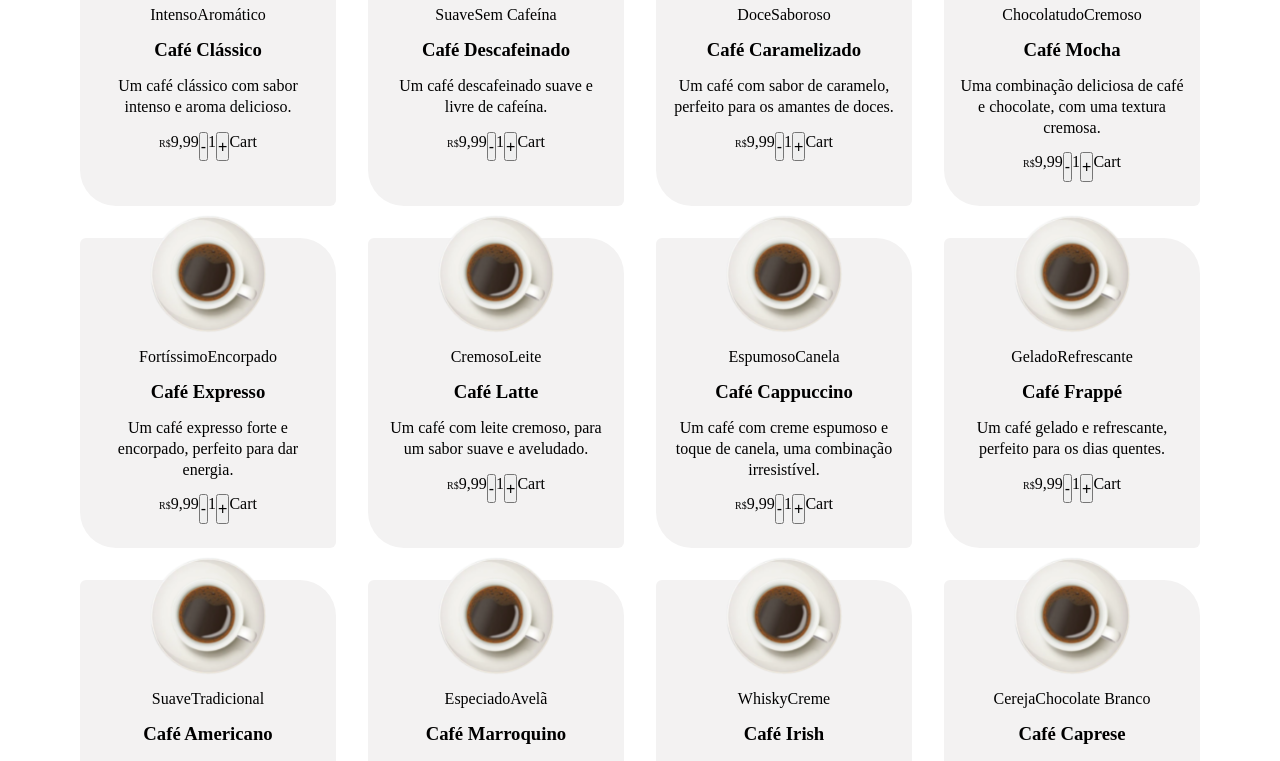
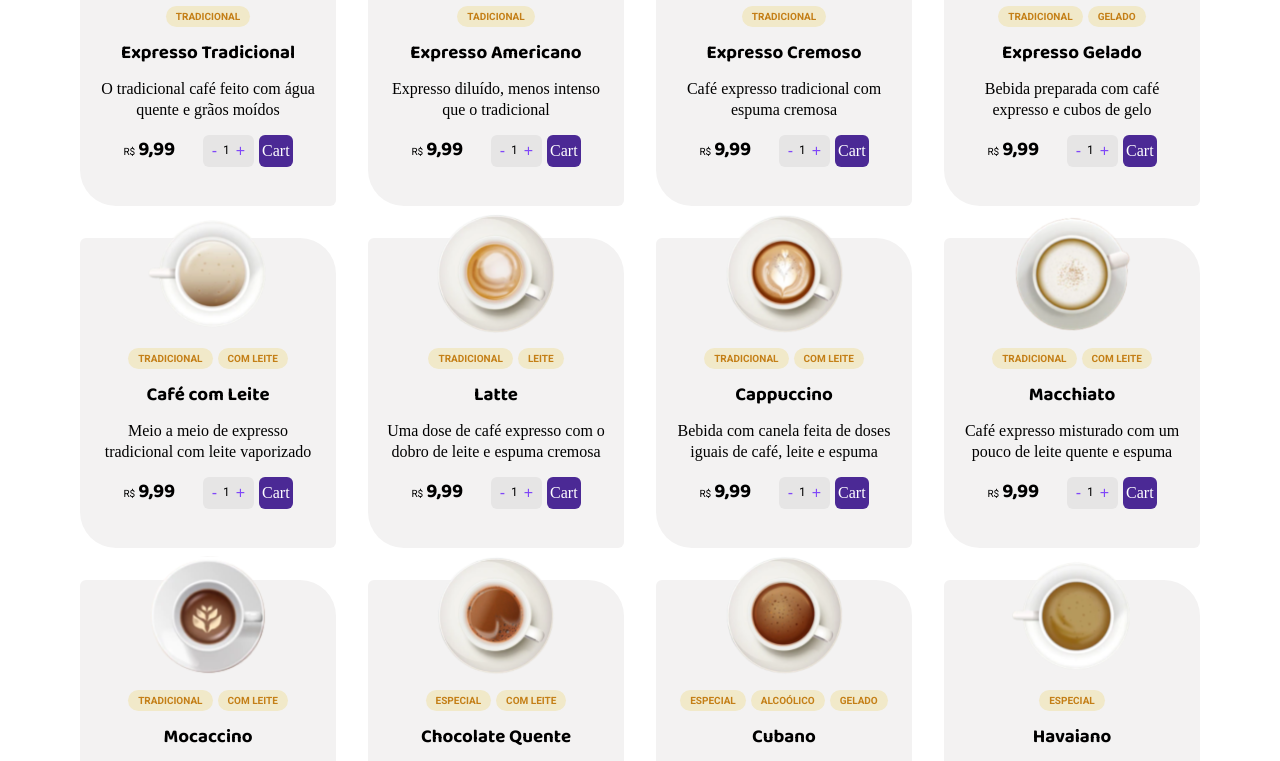
Before and after one commit to VitorAndrey/ignite-coffee-delivery, a React (Vite) app: page / in a window 1280 px wide. Shown: the part 880-1641 px from the top of the page. Built offline with nearby package versions, Linux system fonts and the light colour scheme.

Commit message:
adicionei estilos ao botoes

```diff
--- a/src/data/Menulist.ts
+++ b/src/data/Menulist.ts
@@ -1,114 +1,114 @@
 export const menuList = [
   {
     id: "1",
-    image: "src/assets/svg/arabe.svg",
-    coffeeName: "Café Clássico",
-    tagList: ["Intenso", "Aromático"],
-    description: "Um café clássico com sabor intenso e aroma delicioso.",
+    image: "/src/assets/svg/expresso-tradicional.svg",
+    coffeeName: "Expresso Tradicional",
+    tagList: ["Tradicional"],
+    description: "O tradicional café feito com água quente e grãos moídos",
     price: 9.99,
   },
   {
     id: "2",
-    image: "src/assets/svg/arabe.svg",
-    coffeeName: "Café Descafeinado",
-    tagList: ["Suave", "Sem Cafeína"],
-    description: "Um café descafeinado suave e livre de cafeína.",
+    image: "/src/assets/svg/expresso-americano.svg",
+    coffeeName: "Expresso Americano",
+    tagList: ["Tadicional"],
+    description: "Expresso diluído, menos intenso que o tradicional",
     price: 9.99,
   },
   {
     id: "3",
-    image: "src/assets/svg/arabe.svg",
-    coffeeName: "Café Caramelizado",
-    tagList: ["Doce", "Saboroso"],
-    description: "Um café com sabor de caramelo, perfeito para os amantes de doces.",
+    image: "/src/assets/svg/expresso-cremoso.svg",
+    coffeeName: "Expresso Cremoso",
+    tagList: ["Tradicional"],
+    description: "Café expresso tradicional com espuma cremosa",
     price: 9.99,
   },
   {
     id: "4",
-    image: "src/assets/svg/arabe.svg",
-    coffeeName: "Café Mocha",
-    tagList: ["Chocolatudo", "Cremoso"],
-    description: "Uma combinação deliciosa de café e chocolate, com uma textura cremosa.",
+    image: "/src/assets/svg/expresso-gelado.svg",
+    coffeeName: "Expresso Gelado",
+    tagList: ["Tradicional", "Gelado"],
+    description: "Bebida preparada com café expresso e cubos de gelo",
     price: 9.99,
   },
   {
     id: "5",
-    image: "src/assets/svg/arabe.svg",
-    coffeeName: "Café Expresso",
-    tagList: ["Fortíssimo", "Encorpado"],
-    description: "Um café expresso forte e encorpado, perfeito para dar energia.",
+    image: "/src/assets/svg/cafe-com-leite.svg",
+    coffeeName: "Café com Leite",
+    tagList: ["Tradicional", "Com Leite"],
+    description: "Meio a meio de expresso tradicional com leite vaporizado",
     price: 9.99,
   },
   {
     id: "6",
-    image: "src/assets/svg/arabe.svg",
-    coffeeName: "Café Latte",
-    tagList: ["Cremoso", "Leite"],
-    description: "Um café com leite cremoso, para um sabor suave e aveludado.",
+    image: "src/assets/svg/latte.svg",
+    coffeeName: "Latte",
+    tagList: ["Tradicional", "Leite"],
+    description: "Uma dose de café expresso com o dobro de leite e espuma cremosa",
     price: 9.99,
   },
   {
     id: "7",
-    image: "src/assets/svg/arabe.svg",
-    coffeeName: "Café Cappuccino",
-    tagList: ["Espumoso", "Canela"],
-    description: "Um café com creme espumoso e toque de canela, uma combinação irresistível.",
+    image: "src/assets/svg/capuccino.svg",
+    coffeeName: "Cappuccino",
+    tagList: ["Tradicional", "Com Leite"],
+    description: "Bebida com canela feita de doses iguais de café, leite e espuma",
     price: 9.99,
   },
   {
     id: "8",
-    image: "src/assets/svg/arabe.svg",
-    coffeeName: "Café Frappé",
-    tagList: ["Gelado", "Refrescante"],
-    description: "Um café gelado e refrescante, perfeito para os dias quentes.",
+    image: "src/assets/svg/macchiato.svg",
+    coffeeName: "Macchiato",
+    tagList: ["Tradicional", "Com Leite"],
+    description: "Café expresso misturado com um pouco de leite quente e espuma",
     price: 9.99,
   },
   {
     id: "9",
-    image: "src/assets/svg/arabe.svg",
-    coffeeName: "Café Americano",
-    tagList: ["Suave", "Tradicional"],
-    description: "Um café americano suave e tradicional, ideal para começar o dia.",
+    image: "src/assets/svg/mocaccino.svg",
+    coffeeName: "Mocaccino",
+    tagList: ["Tradicional", "Com Leite"],
+    description: "Café expresso com calda de chocolate, pouco leite e espuma",
     price: 9.99,
   },
   {
     id: "10",
-    image: "src/assets/svg/arabe.svg",
-    coffeeName: "Café Marroquino",
-    tagList: ["Especiado", "Avelã"],
-    description: "Um café com especiarias e toque de avelã, uma experiência exótica.",
+    image: "src/assets/svg/chocolate-quente.svg",
+    coffeeName: "Chocolate Quente",
+    tagList: ["Especial", "Com Leite"],
+    description: "Bebida feita com chocolate dissolvido no leite quente e café",
     price: 9.99,
   },
   {
     id: "11",
-    image: "src/assets/svg/arabe.svg",
-    coffeeName: "Café Irish",
-    tagList: ["Whisky", "Creme"],
-    description: "Um café com whisky e creme, para os apreciadores de sabores marcantes.",
+    image: "src/assets/svg/cubano.svg",
+    coffeeName: "Cubano",
+    tagList: ["Especial", "Alcoólico", "Gelado"],
+    description: "Drink gelado de café expresso com rum, creme de leite e hortelã",
     price: 9.99,
   },
   {
     id: "12",
-    image: "src/assets/svg/arabe.svg",
-    coffeeName: "Café Caprese",
-    tagList: ["Cereja", "Chocolate Branco"],
-    description: "Um café com aroma de cereja e toque de chocolate branco, uma delícia.",
+    image: "src/assets/svg/havaiano.svg",
+    coffeeName: "Havaiano",
+    tagList: ["Especial"],
+    description: "Bebida adocicada preparada com café e leite de coco",
     price: 9.99,
   },
   {
     id: "13",
     image: "src/assets/svg/arabe.svg",
-    coffeeName: "Café Tropical",
-    tagList: ["Frutado", "Coquetel"],
+    coffeeName: "Árabe",
+    tagList: ["Especial"],
     description: "Um café com notas frutadas, como um coquetel tropical.",
     price: 9.99,
   },
   {
     id: "14",
-    image: "src/assets/svg/arabe.svg",
-    coffeeName: "Café de Verão",
-    tagList: ["Refrescante", "Gelo"],
-    description: "Um café refrescante para aproveitar no verão, com cubos de gelo.",
+    image: "src/assets/svg/irlandes.svg",
+    coffeeName: "Irlandês",
+    tagList: ["Especial", "Alcoólico"],
+    description: "Bebida a base de café, uísque irlandês, açúcar e chantilly",
     price: 9.99,
   },
 ];
--- a/src/pages/Home/components/MenuSection/components/CoffeeCard/index.tsx
+++ b/src/pages/Home/components/MenuSection/components/CoffeeCard/index.tsx
@@ -43,11 +43,13 @@ export function CoffeeCard({ item }: CoffeeCardProps) {
           {formattedPrice}
         </p>
         <AddToCartContainer>
-          <button>-</button>
-          <p>1</p>
-          <button>+</button>
+          <div>
+            <button>-</button>
+            <p>1</p>
+            <button>+</button>
+          </div>
+          <div>Cart</div>
         </AddToCartContainer>
-        <p>Cart</p>
       </PriceContainer>
     </CardContainer>
   );
--- a/src/pages/Home/components/MenuSection/components/CoffeeCard/style.ts
+++ b/src/pages/Home/components/MenuSection/components/CoffeeCard/style.ts
@@ -22,22 +22,71 @@ export const CardContainer = styled.div`
     height: 120px;
   }
 
-  p:first-child {
+  h3 {
+    font-family: "${(props) => props.theme["title-family"]}";
   }
 `;
 
 export const PriceContainer = styled.div`
   display: flex;
+  justify-content: space-evenly;
+  width: 100%;
+  align-items: center;
 
-  span {
-    font-size: 10px;
+  p {
+    font-family: "${(props) => props.theme["title-family"]}";
+    font-size: ${(props) => props.theme["text-lg-size"]};
+
+    span {
+      font-size: 10px;
+      font-weight: 400;
+      font-family: ${(props) => props.theme["text-family"]};
+      margin-right: 3px;
+    }
   }
 `;
 
 export const TagsList = styled.div`
   display: flex;
+  gap: 5px;
 `;
 
 export const AddToCartContainer = styled.div`
   display: flex;
+  align-items: center;
+  gap: 5px;
+  height: 2rem;
+
+  div:nth-child(1) {
+    background: #e6e5e5;
+    display: flex;
+    align-items: center;
+    border-radius: 6px;
+    padding: 0 3px;
+    height: 100%;
+  }
+
+  div:nth-child(2) {
+    background: ${(props) => props.theme["purple-dark"]};
+    color: #fff;
+    height: 100%;
+    padding: 0 3px;
+    border-radius: 6px;
+    display: flex;
+    align-items: center;
+    justify-content: content;
+  }
+
+  button {
+    border: none;
+    background: none;
+    color: ${(props) => props.theme["purple-default"]};
+    padding: 3px 6px;
+    cursor: pointer;
+  }
+
+  p {
+    font-family: ${(props) => props.theme["text-family"]};
+    font-size: ${(props) => props.theme["text-xs-size"]};
+  }
 `;
--- a/src/pages/Home/components/MenuSection/components/CoffeeTag/index.tsx
+++ b/src/pages/Home/components/MenuSection/components/CoffeeTag/index.tsx
@@ -1,7 +1,9 @@
+import { TagContainer } from "./style";
+
 interface CoffeeTagProps {
   tag: string;
 }
 
 export function CoffeeTag({ tag }: CoffeeTagProps) {
-  return <div> {tag} </div>;
+  return <TagContainer>{tag}</TagContainer>;
 }
--- /dev/null
+++ b/src/pages/Home/components/MenuSection/components/CoffeeTag/style.ts
@@ -0,0 +1,13 @@
+import { styled } from "styled-components";
+
+export const TagContainer = styled.div`
+  background: ${(props) => props.theme["yellow-light"]};
+  color: ${(props) => props.theme["yellow-dark"]};
+  font-size: ${(props) => props.theme["tags-size"]};
+  font-family: ${(props) => props.theme["text-family"]};
+  font-weight: bold;
+
+  border-radius: 20px;
+  padding: 5px 10px;
+  text-transform: uppercase;
+`;
```
